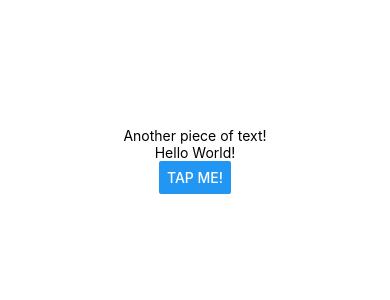
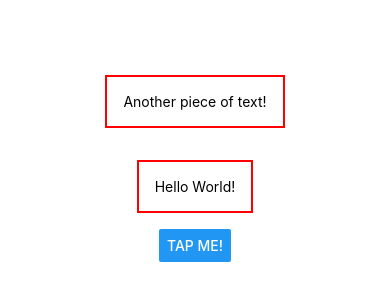
Before and after one commit to NuttaneeKnight/react-native-ToDoApp, a React Native app: screen / in a window 390 px wide. Shown: the part 262-562 px from the top of the page. Built offline with nearby package versions, Linux system fonts and the light colour scheme.

Commit message:
tested inline styling

```diff
--- a/App.js
+++ b/App.js
@@ -4,12 +4,11 @@
   return (
     <View style={styles.container}>
       <View>
-        <Text>Another piece of text!</Text>
+        <Text style={styles.dummyText}>Another piece of text!</Text>
       </View>
-      <Text>Hello World!</Text>
+      <Text style={styles.dummyText}>Hello World!</Text>
       <Button title="Tap me!" />
     </View>
-    // testing
   );
 }
 
@@ -20,4 +19,10 @@
     alignItems: "center",
     justifyContent: "center",
   },
+  dummyText: {
+    margin: 16,
+    padding: 16,
+    borderWidth: 2,
+    borderColor: "red",
+  },
 });
```
